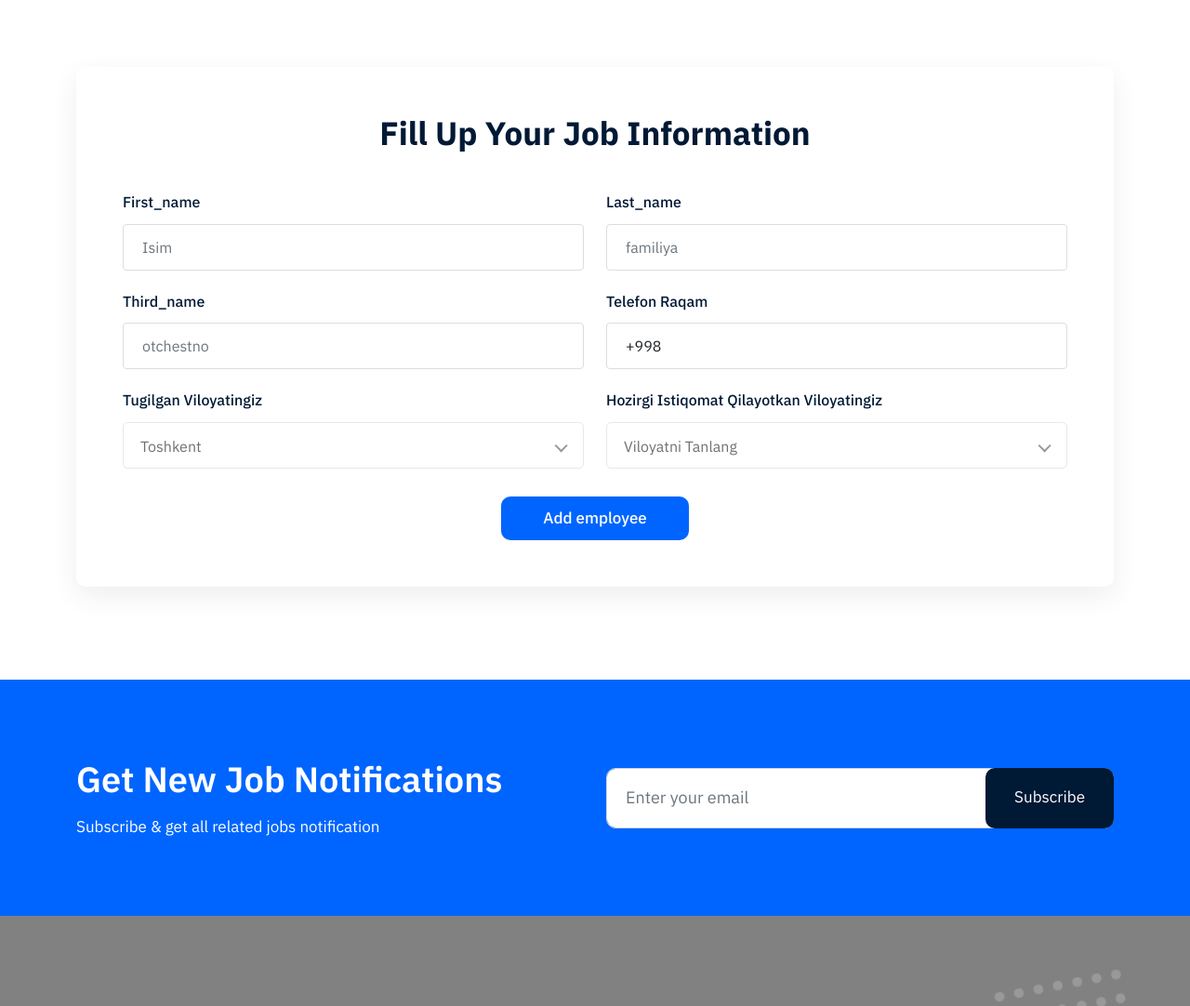
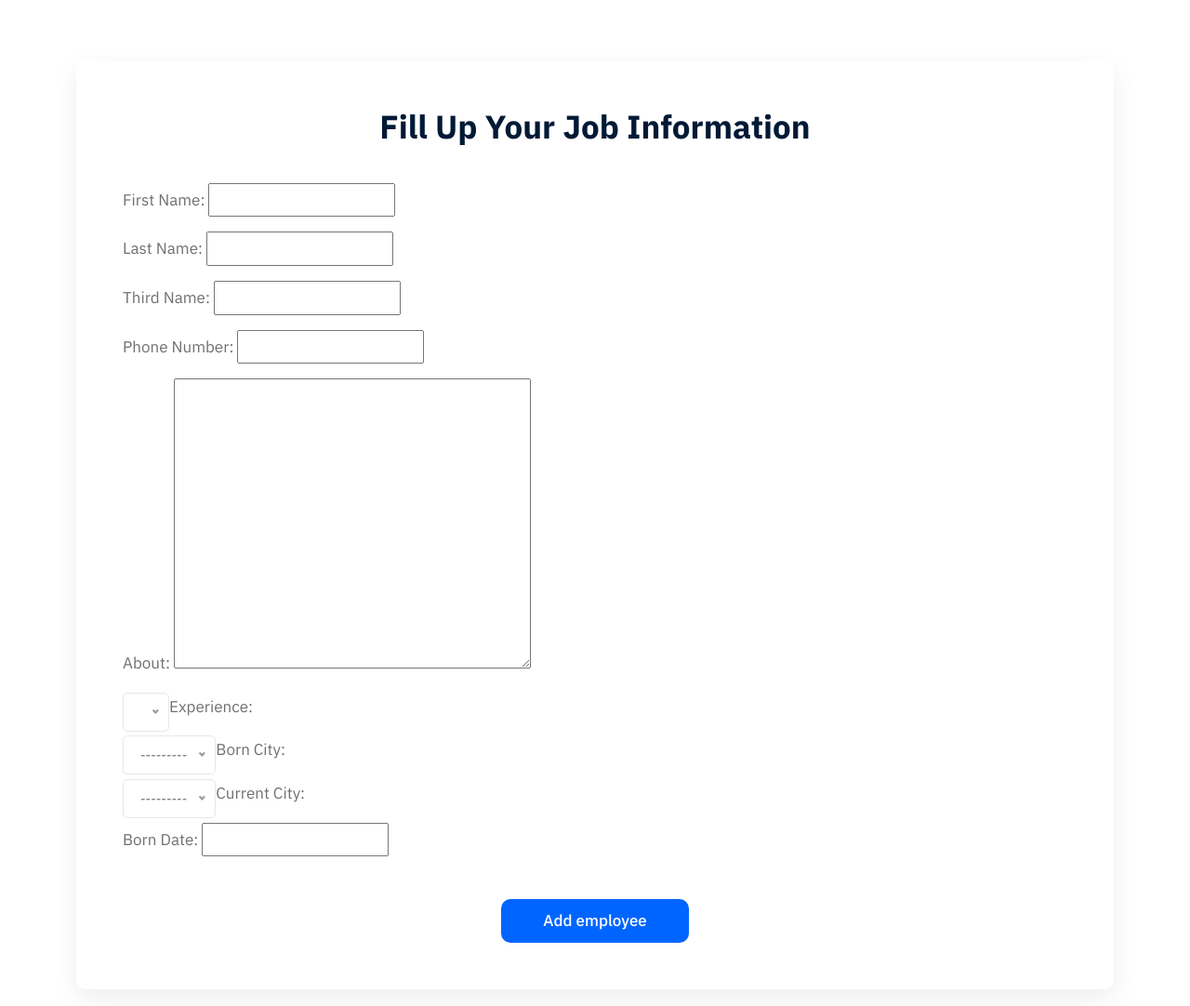
Before and after one commit to Abdulmajid78/check_user, a Django app: page /en/add_employee/ in a window 1280 px wide. Shown: the part 731-1813 px from the top of the page at 93% size. Run offline with Django 4.2, Linux system fonts and the light colour scheme; a user stored in the database is signed in; tables that the repository leaves empty hold one stand-in row (values such as "Sample post"); some libraries are stand-ins or nearby versions.

Commit message:
add employee working

```diff
--- a/jobs/forms.py
+++ b/jobs/forms.py
@@ -6,9 +6,10 @@
     class Meta:
         model = Comment
 
-        exclude = ['employee', 'created_at','active']
+        exclude = ['employee', 'created_at', 'active']
         widgets = {
 
+            'name': forms.TextInput(attrs={'placeholder': 'Name', 'class': 'form-control'}),
             'position': forms.TextInput(attrs={'placeholder': 'Position', 'class': 'form-control'}),
             'employ_from': forms.DateInput(attrs={'placeholder': 'employ_from', 'class': 'form-control', 'type': 'date'}),
             'employ_to': forms.TextInput(attrs={'placeholder': 'employ_to', 'class': 'form-control', 'type': 'date'}),
@@ -21,11 +22,11 @@
     #         self.fields['user'].widget = forms.HiddenInput()
 
 
+
 class EmployeeModelForm(forms.ModelForm):
     class Meta:
         model = EmployeeModel
-        fields = ('first_name', 'last_name', 'third_name', 'phone_number', 'born_city', 'current_city')
-
+        fields = ('first_name', 'last_name', 'third_name', 'phone_number', 'about', 'experience', 'born_city', 'current_city', 'born_date')
 
 
 
--- a/jobs/views.py
+++ b/jobs/views.py
@@ -12,14 +12,13 @@
 from .forms import EmployeeModelForm, CommentForm
 
 
-@login_required()
+@login_required
 def add_employee(request):
     if request.method == "POST":
         form = EmployeeModelForm(request.POST)
         if form.is_valid():
-            employee = form.save(commit=False)
-            employee.save()
-            return redirect('main:home')  # Редирект на желаемую страницу после успешного добавления
+            employee = form.save()  # Save the instance
+            return redirect('main:home')
     else:
         form = EmployeeModelForm()
     return render(request, 'jobs/post-employee.html', {'form': form})
--- a/templates/account/register.html
+++ b/templates/account/register.html
@@ -55,6 +55,8 @@
                         {#                              <label>{% trans 'Enter Email' %}</label>#}
                         {#                              <input type="email" class="form-control" placeholder="Enter Your Email" required>#}
                         {#                            </div>#}
+                        <label for="{{ user_form.profile_picture.id_for_label }}">Profile Picture:</label>
+                        {{ user_form.profile_picture }}
 
                         <div class="form-group">
                             <label>{% trans 'Enter Password' %}</label>
--- a/templates/jobs/employee-details.html
+++ b/templates/jobs/employee-details.html
@@ -123,7 +123,9 @@
                                             <div class="col-md-2">
                                                 <div class="company-logo d-flex justify-content-center align-content-center">
                                                     <a href="{% url 'jobs:job-detail' %}">
-                                                        <img src="{% static 'img/company-logo/1.png' %}" alt="logo">
+                                                        <img src="{{ comment.profile_picture }}" alt="logo">
+
+
                                                     </a>
                                                 </div>
                                             </div>
@@ -183,8 +185,6 @@
                                     {% if request.user.is_authenticated %}
                                         {% include 'jobs/includes/comment_form.html' %}
 {#                                        <h3>Leave a Comment</h3>#}
-{##}
-{#
                                     {% else %}
                                         <h3>AGAR BU ISHCHINI SIZDA ISHLAGANI TOGRISIDA MALUMOT BERMOQCHI BOLSANGIZ, <a
                                                 href="{% url 'users:login' %}">TIZIMGA KIRING</a></h3>
--- a/templates/jobs/post-employee.html
+++ b/templates/jobs/post-employee.html
@@ -29,100 +29,128 @@
         <form class="job-post-from" method="post">
     <h2>{% trans 'Fill Up Your Job information' %}</h2>
     {% csrf_token %}
-{#                {{ form|crispy }}#}
-
-                <div class="row">
-                    <div class="col-md-6">
-                        <div class="form-group">
-                            <label>{% trans 'first_name' %}</label>
-                            <input type="text" class="form-control" name="first_name" id="exampleInput1"
-                                   placeholder="Isim" required>
-                        </div>
-                    </div>
-
-                    <div class="col-md-6">
-                        <div class="form-group">
-                            <label>{% trans 'last_name' %}</label>
-                            <input type="text" class="form-control" name="last_name" id="exampleInput1"
-                                   placeholder="familiya" required>
-                        </div>
-                    </div>
-
-                    <div class="col-md-6">
-                        <div class="form-group">
-                            <label>{% trans 'third_name' %}</label>
-                            <input type="text" class="form-control" name="third_name" id="exampleInput1"
-                                   placeholder="otchestno" required>
-                        </div>
-                    </div>
-
-                    <div class="col-md-6">
-                        <div class="form-group">
-                            <label>{% trans 'Telefon raqam' %}</label>
-                            <input type="text" class="form-control" name="phone_number" id="exampleInput1"
-                                   placeholder="telefon raqam" value="+998 " required>
-                        </div>
-                    </div>
-
-                    <div class="col-md-6">
-                        <div class="form-group">
-                            <label>{% trans 'Tugilgan Viloyatingiz' %}</label>
-                            <select class="category" name="born_city">
-                                <option value="Toshkent">Toshkent</option>
-                                <option value="Toshkent viloyat">Toshkent viloyat</option>
-
-                                <option value="Andijan">Andijan</option>
-                                <option value="Bukhara">Bukhara</option>
-                                <option value="Fergana ">Fergana </option>
-                                <option value="Jizzakh">Jizzakh</option>
-
-                                <option value="Namangan">Namangan</option>
-                                <option value="Navoiy">Navoiy</option>
-                                <option value="Qashqadaryo">Qashqadaryo</option>
-                                <option value="Samarqand ">Samarqand </option>
-                                <option value="Sirdaryo">Sirdaryo</option>
-
-                                <option value="Surxondaryo">Surxondaryo</option>
-                                <option value="Xorazm">Xorazm</option>
-                                <option value="Karakalpakstan">Karakalpakstan</option>
-                            </select>
-                        </div>
-                    </div>
-
-                    <div class="col-md-6">
-                        <div class="form-group">
-                            <label>{% trans 'Hozirgi istiqomat qilayotkan viloyatingiz' %}</label>
-                            <select class="category" name="current_city">
-                                <option data-display="Viloyatni tanlang">{% trans 'Hozirgi Viloyat' %}</option>
-                                <option value="Toshkent">Toshkent</option>
-                                <option value="Toshkent viloyat">Toshkent viloyat</option>
-
-                                <option value="Andijan">Andijan</option>
-                                <option value="Bukhara">Bukhara</option>
-                                <option value="Fergana ">Fergana </option>
-                                <option value="Jizzakh">Jizzakh</option>
-
-                                <option value="Namangan">Namangan</option>
-                                <option value="Navoiy">Navoiy</option>
-                                <option value="Qashqadaryo">Qashqadaryo</option>
-                                <option value="Samarqand ">Samarqand </option>
-                                <option value="Sirdaryo">Sirdaryo</option>
-
-                                <option value="Surxondaryo">Surxondaryo</option>
-                                <option value="Xorazm">Xorazm</option>
-                                <option value="Karakalpakstan">Karakalpakstan</option>
-                            </select>
-                        </div>
-                    </div>
-
-
+    {{ form.as_p }}
     <div class="col-md-12 text-center">
         <button type="submit" class="post-btn">
             {% trans 'Add employee' %}
         </button>
     </div>
-                </div>
 </form>
+
+{#            <form class="job-post-from" method="post">#}
+{#             <h2>{% trans 'Fill Up Your Job information' %}</h2>#}
+{#                {% csrf_token %}#}
+{#                {{ form|crispy }}#}
+{##}
+{#                <div class="row">#}
+{#                    <div class="col-md-6">#}
+{#                        <div class="form-group">#}
+{#                            <label>{% trans 'Ismingiz' %}</label>#}
+{#                            <input type="text" class="form-control" name="first_name" id="exampleInput1"#}
+{#                                   placeholder="Isim" required>#}
+{#                        </div>#}
+{#                    </div>#}
+{##}
+{#                    <div class="col-md-6">#}
+{#                        <div class="form-group">#}
+{#                            <label>{% trans 'Familiya' %}</label>#}
+{#                            <input type="text" class="form-control" name="last_name" id="exampleInput1"#}
+{#                                   placeholder="familiya" required>#}
+{#                        </div>#}
+{#                    </div>#}
+{##}
+{#                    <div class="col-md-6">#}
+{#                        <div class="form-group">#}
+{#                            <label>{% trans 'Sharif' %}</label>#}
+{#                            <input type="text" class="form-control" name="third_name" id="exampleInput1"#}
+{#                                   placeholder="otchestno" required>#}
+{#                        </div>#}
+{#                    </div>#}
+{##}
+{#                    <div class="col-md-6">#}
+{#                        <div class="form-group">#}
+{#                            <label>{% trans 'Telefon raqam' %}</label>#}
+{#                            <input type="text" class="form-control" name="phone_number" id="exampleInput1"#}
+{#                                   placeholder="telefon raqam" value="+998 " required>#}
+{#                        </div>#}
+{#                    </div>#}
+{##}
+{#                    <div class="col-md-6">#}
+{#                        <div class="form-group">#}
+{#                            <label>{% trans 'about' %}</label>#}
+{#                            <input type="text" class="form-control" name="about" id="exampleInput1"#}
+{#                                   placeholder="about" required>#}
+{#                        </div>#}
+{#                    </div>#}
+{##}
+{#                    <div class="col-md-6">#}
+{#                        <div class="form-group">#}
+{#                            <label>{% trans 'experience' %}</label>#}
+{#                            <input type="text" class="form-control" name="experience" id="exampleInput1"#}
+{#                                   placeholder="experience" required>#}
+{#                        </div>#}
+{#                    </div>#}
+{##}
+{##}
+{#                    <div class="col-md-6">#}
+{#                        <div class="form-group">#}
+{#                            <label>{% trans 'Tugilgan Viloyatingiz' %}</label>#}
+{#                            <select class="category" name="born_city">#}
+{#                                <option value="Toshkent">Toshkent</option>#}
+{#                                <option value="Toshkent viloyat">Toshkent viloyat</option>#}
+{##}
+{#                                <option value="Andijan">Andijan</option>#}
+{#                                <option value="Bukhara">Bukhara</option>#}
+{#                                <option value="Fergana ">Fergana </option>#}
+{#                                <option value="Jizzakh">Jizzakh</option>#}
+{##}
+{#                                <option value="Namangan">Namangan</option>#}
+{#                                <option value="Navoiy">Navoiy</option>#}
+{#                                <option value="Qashqadaryo">Qashqadaryo</option>#}
+{#                                <option value="Samarqand ">Samarqand </option>#}
+{#                                <option value="Sirdaryo">Sirdaryo</option>#}
+{##}
+{#                                <option value="Surxondaryo">Surxondaryo</option>#}
+{#                                <option value="Xorazm">Xorazm</option>#}
+{#                                <option value="Karakalpakstan">Karakalpakstan</option>#}
+{#                            </select>#}
+{#                        </div>#}
+{#                    </div>#}
+{##}
+{#                    <div class="col-md-6">#}
+{#                        <div class="form-group">#}
+{#                            <label>{% trans 'Hozirgi istiqomat qilayotkan viloyatingiz' %}</label>#}
+{#                            <select class="category" name="current_city">#}
+{#                                <option data-display="Viloyatni tanlang">{% trans 'Hozirgi Viloyat' %}</option>#}
+{#                                <option value="Toshkent">Toshkent</option>#}
+{#                                <option value="Toshkent viloyat">Toshkent viloyat</option>#}
+{##}
+{#                                <option value="Andijan">Andijan</option>#}
+{#                                <option value="Bukhara">Bukhara</option>#}
+{#                                <option value="Fergana ">Fergana </option>#}
+{#                                <option value="Jizzakh">Jizzakh</option>#}
+{##}
+{#                                <option value="Namangan">Namangan</option>#}
+{#                                <option value="Navoiy">Navoiy</option>#}
+{#                                <option value="Qashqadaryo">Qashqadaryo</option>#}
+{#                                <option value="Samarqand ">Samarqand </option>#}
+{#                                <option value="Sirdaryo">Sirdaryo</option>#}
+{##}
+{#                                <option value="Surxondaryo">Surxondaryo</option>#}
+{#                                <option value="Xorazm">Xorazm</option>#}
+{#                                <option value="Karakalpakstan">Karakalpakstan</option>#}
+{#                            </select>#}
+{#                        </div>#}
+{#                    </div>#}
+{##}
+{##}
+{#                    <div class="col-md-12 text-center">#}
+{#                        <button type="submit" class="post-btn">#}
+{#                            {% trans 'Add employee' %}#}
+{#                        </button>#}
+{#                    </div>#}
+{#                </div>#}
+{#            </form>#}
         </div>
     </div>
     <!-- Post Job Section End -->
--- a/templates/layouts/navbar.html
+++ b/templates/layouts/navbar.html
@@ -128,7 +128,7 @@
 
                     <div class="other-option">
                         {% if request.user.is_authenticated %}
-                            Hello {{ request.user.first_name|default:request.user.username }},
+                            Hello {{ request.user.company_name|default:request.user.username }},
                             <a href="{% url 'users:logout' %}" class="signin-btn">{% trans 'Logout' %}</a>.
                             <a href="{% url 'users:edit' %}" class="signin-btn">{% trans 'Profile' %}</a>
                         {% else %}
--- a/users/forms.py
+++ b/users/forms.py
@@ -8,12 +8,14 @@
 
 
 class UserRegistrationForm(forms.ModelForm):
+    profile_picture = forms.ImageField(required=False)
+
     password = forms.CharField(label='Password', widget=forms.PasswordInput)
     password2 = forms.CharField(label='Repeat password', widget=forms.PasswordInput)
 
     class Meta:
         model = CompanyUser
-        fields = ('username', 'password', 'password2')
+        fields = ('username', 'profile_picture', 'password', 'password2')
 
     def clean_password2(self):
         cd = self.cleaned_data
```
Also changed, not shown: templates/jobs/includes/comment_form.html (+12 -8 lines). Lines whose indentation alone changed are shown as unchanged.
